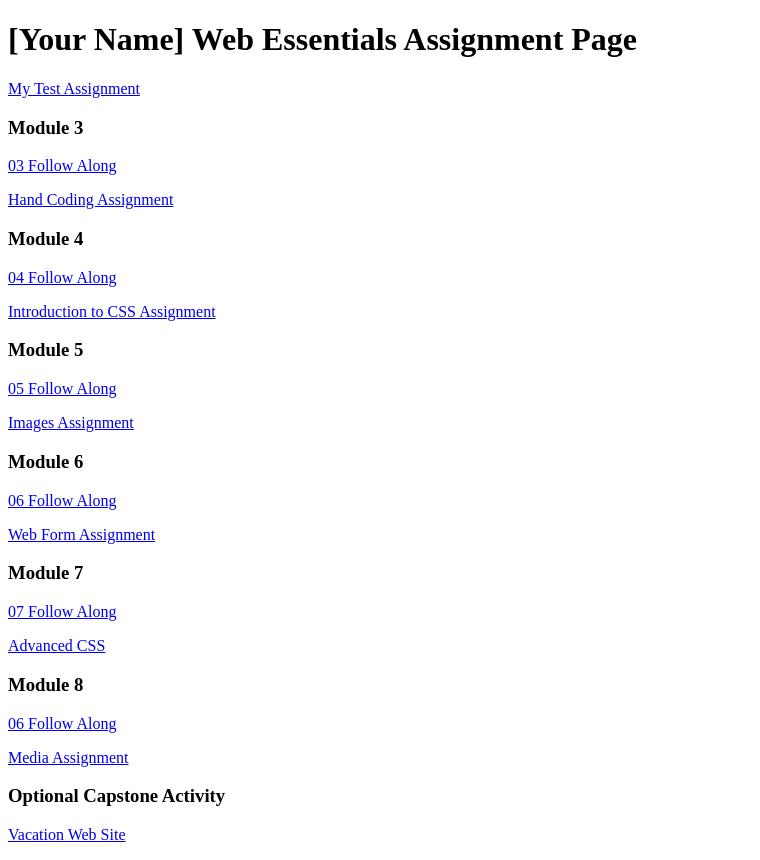
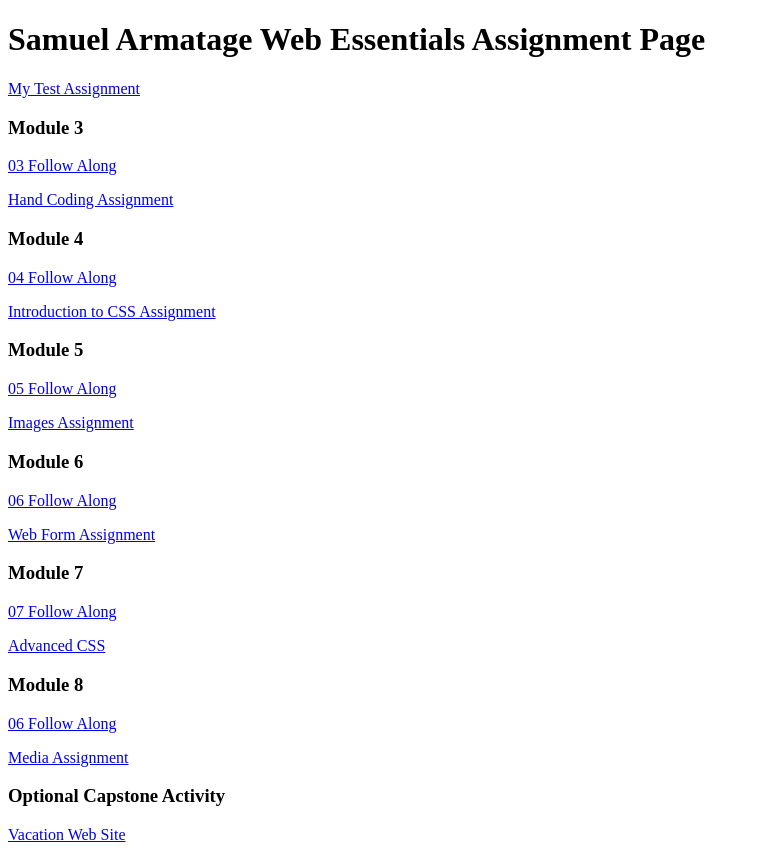
Before and after one commit to SamuelArmatage/dwdd1600, a plain HTML site: page index.html in a window 1280 px wide. Shown: the whole page, without its empty margins (0-760 px from the left). Drawn offline with Linux system fonts and the light colour scheme.

Commit message:
Added my name.

```diff
--- a/index.html
+++ b/index.html
@@ -6,7 +6,7 @@
 		<title>dwdd 1600 assignment list page</title>
 	</head>
 	<body>
-		<h1>[Your Name] Web Essentials Assignment Page</h1>
+		<h1>Samuel Armatage Web Essentials Assignment Page</h1>
 		<p><a href="01test">My Test Assignment</a></p>
 
 		<h3>Module 3</h3>
```
